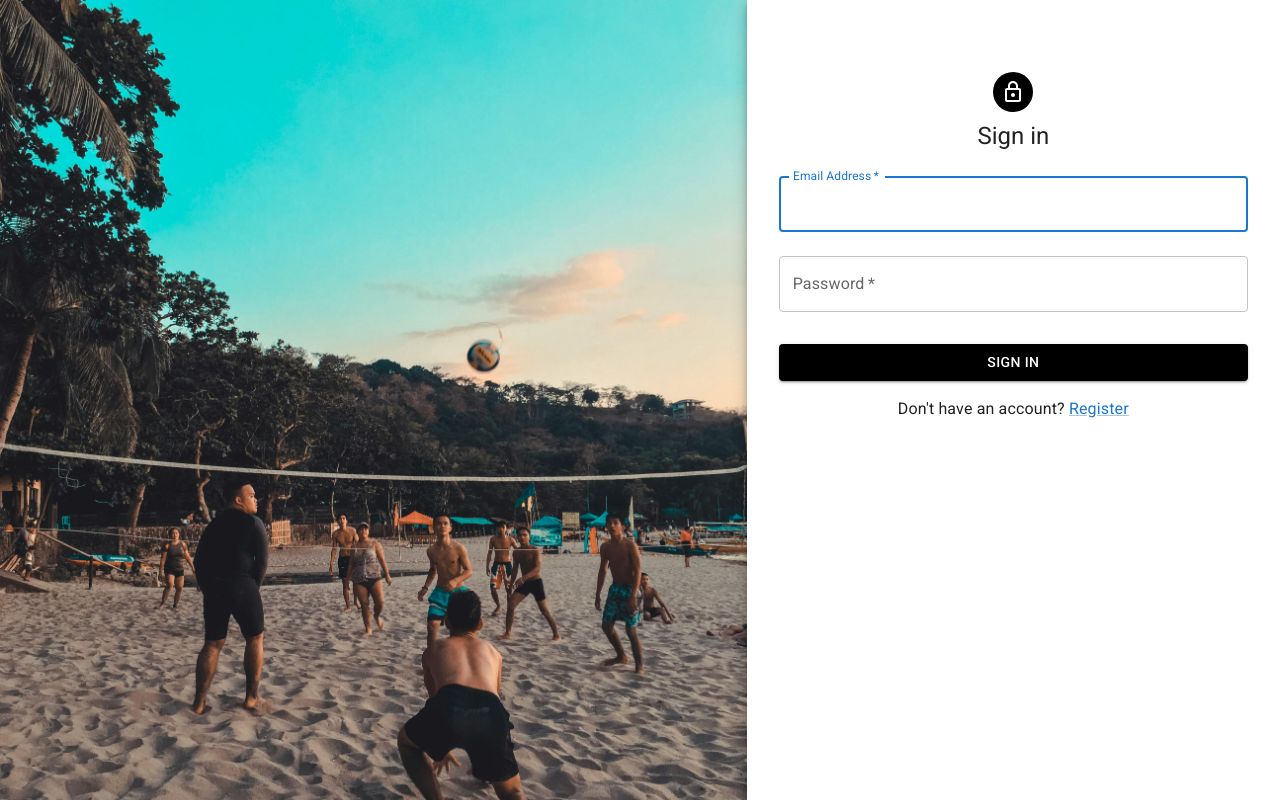
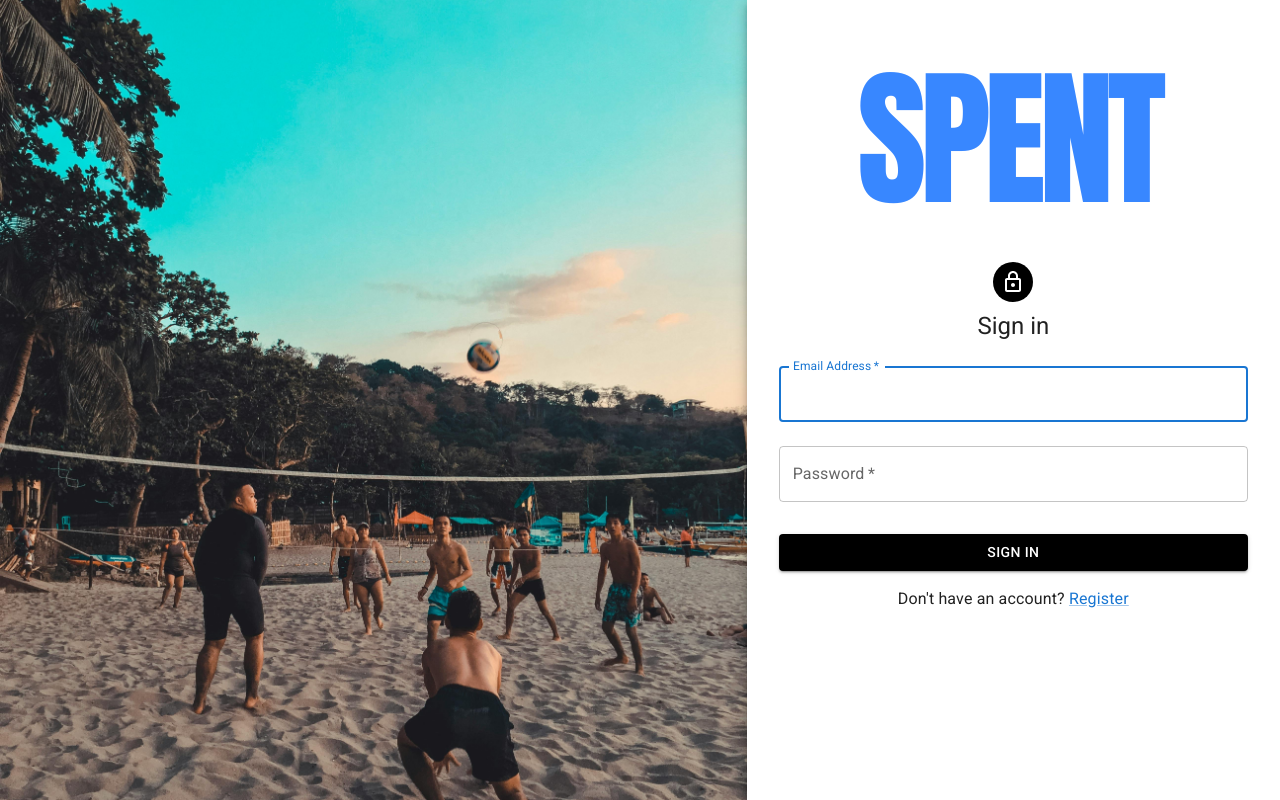
Before and after one commit to FundacioEsplaiJava2024/Spent-FrontEnd, a React (Vite) app: page / in a window 1280 px wide. Built offline with nearby package versions, Linux system fonts and the light colour scheme.

Commit message:
added logos to login and and header and added favicon

```diff
--- a/index.html
+++ b/index.html
@@ -2,7 +2,7 @@
 <html lang="en">
   <head>
     <meta charset="UTF-8" />
-    <link rel="icon" type="image/svg+xml" href="/vite.svg" />
+    <link rel="icon" type="image/svg+xml" href="/SPENTFAV.png" />
     <meta name="viewport" content="width=device-width, initial-scale=1.0" />
     <title>Spent</title>
   </head>
--- a/src/auth/LoginPage.tsx
+++ b/src/auth/LoginPage.tsx
@@ -56,6 +56,12 @@ export default function LoginPage() {
             alignItems: "center",
           }}
         >
+          <Box
+            component="img"
+            src="/SPENT.png"
+            alt="SPENT logo"
+            sx={{ marginBottom: 5 }}
+          />
           <Avatar sx={{ m: 1, bgcolor: "black" }}>
             <LockOutlinedIcon />
           </Avatar>
--- a/src/components/HeaderComponent.tsx
+++ b/src/components/HeaderComponent.tsx
@@ -1,5 +1,5 @@
 import AccountCircle from "@mui/icons-material/AccountCircle";
-import LogoutIcon from '@mui/icons-material/Logout';
+import LogoutIcon from "@mui/icons-material/Logout";
 import AppBar from "@mui/material/AppBar";
 import Box from "@mui/material/Box";
 import IconButton from "@mui/material/IconButton";
@@ -22,21 +22,20 @@ export default function MenuAppBar() {
     setAnchorEl(null);
   };
 
-  const handleLogout = () =>{
+  const handleLogout = () => {
     localStorage.removeItem("accessToken");
     localStorage.removeItem("username");
     window.location.href = "/";
-  }
-
+  };
 
   const handleRedirect = () => {
     const username = localStorage.getItem("username");
     navigate(`/${username}`);
-  }
+  };
 
   const handleHomeClick = () => {
     navigate("/");
-  }
+  };
 
   return (
     <Box sx={{ flexGrow: 1 }}>
@@ -48,13 +47,17 @@ export default function MenuAppBar() {
           color: "black",
         }}
       >
-        <Toolbar>
-          <Typography variant="h6"
-            component="div"
-            sx={{ flexGrow: 1 , cursor: 'pointer'}}
-            onClick={handleHomeClick}>
-            SPENT
-          </Typography>
+        <Toolbar sx={{ justifyContent: "space-between" }}>
+          <Box
+            component="img"
+            src="/SPENT.png"
+            alt="SPENT logo"
+            onClick={handleHomeClick}
+            sx={{
+              width: "6%",
+              cursor: "pointer"
+            }}
+          />
 
           <div>
             <IconButton
@@ -82,7 +85,9 @@ export default function MenuAppBar() {
               open={Boolean(anchorEl)}
               onClose={handleClose}
             >
-              <MenuItem onClick={handleRedirect}><AccountCircle/> Profile</MenuItem>
+              <MenuItem onClick={handleRedirect}>
+                <AccountCircle /> Profile
+              </MenuItem>
               <MenuItem
                 onClick={handleLogout}
                 id="logout"
@@ -90,7 +95,7 @@ export default function MenuAppBar() {
                   color: "red",
                 }}
               >
-                <LogoutIcon/> Logout
+                <LogoutIcon /> Logout
               </MenuItem>
             </Menu>
           </div>
```
Also changed, not shown: public/SPENT.png (added), public/SPENTFAV.png (added).
